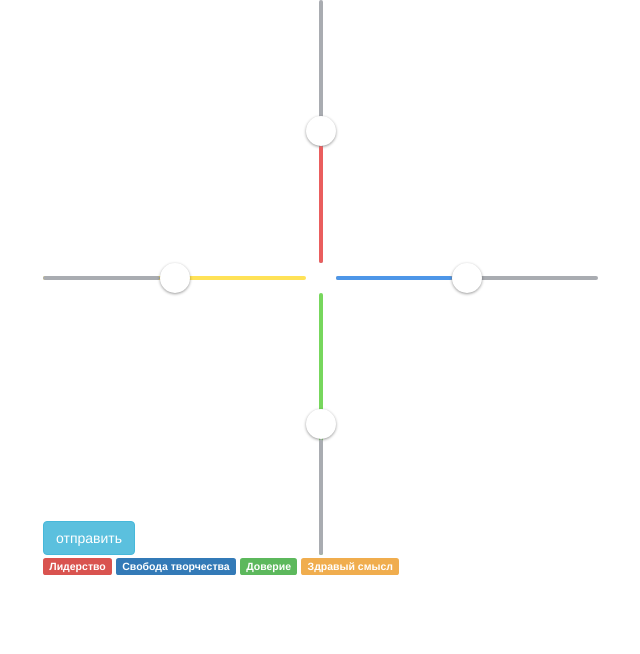
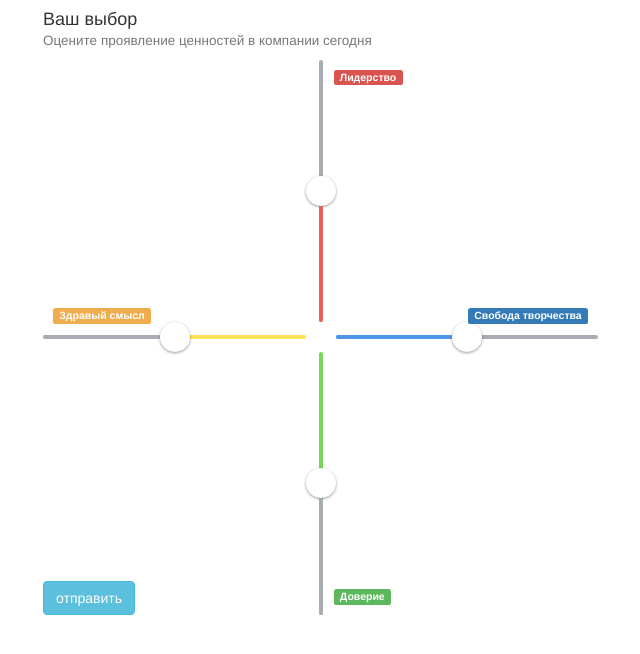
Before and after one commit to beholderrk/cross, a Django app: page / in a window 1280 px wide. Shown: the top 654 px of the page, without its empty margins (27-667 px from the left). Run offline with Django 3.2, Linux system fonts and the light colour scheme; some libraries are stand-ins or nearby versions.

Commit message:
подписи под осями.

```diff
--- a/main/static/main/css/app.css
+++ b/main/static/main/css/app.css
@@ -7,6 +7,26 @@
   position: absolute;
   bottom: 0;
   left: 0;
+}
+.cross .label-danger {
+  position: absolute;
+  top: 10px;
+  left: 290.5px;
+}
+.cross .label-primary {
+  position: absolute;
+  bottom: 290.5px;
+  right: 10px;
+}
+.cross .label-success {
+  position: absolute;
+  bottom: 10px;
+  left: 290.5px;
+}
+.cross .label-warning {
+  position: absolute;
+  bottom: 290.5px;
+  left: 10px;
 }
 .cross .horizontal {
   height: 30px;
--- a/main/static/main/css/app.less
+++ b/main/static/main/css/app.less
@@ -2,6 +2,7 @@
 @linewidth: 30px;
 @lineheight: @crossdimension/2 - @linewidth/2;
 @linepadding: @linewidth/2 - 2px;
+
 
 .cross {
   width: @crossdimension;
@@ -12,6 +13,30 @@
     position: absolute;
     bottom: 0;
     left: 0;
+  }
+
+  .label-danger {
+    position: absolute;
+    top: 10px;
+    left: @crossdimension/2 + @linepadding;
+  }
+
+  .label-primary {
+    position: absolute;
+    bottom: @crossdimension/2 + @linepadding;
+    right: 10px;
+  }
+
+  .label-success {
+    position: absolute;
+    bottom: 10px;
+    left: @crossdimension/2 + @linepadding;
+  }
+
+  .label-warning {
+    position: absolute;
+    bottom: @crossdimension/2 + @linepadding;
+    left: 10px;
   }
 
   .horizontal {
--- a/main/static/main/js/app.js
+++ b/main/static/main/js/app.js
@@ -14,6 +14,9 @@ var app = angular.module('app', [])
             $http.post('/stat/post/', current)
                 .then(function (resp) {
                     $scope.success = resp.data.success;
+                    if($scope.success){
+                        localStorage.setItem('voted', 'true')
+                    }
                     $scope.$emit('update.stat');
                     $timeout(function () {
                         $scope.success = false;
--- a/main/templates/index.html
+++ b/main/templates/index.html
@@ -14,6 +14,8 @@
 
         <div class="row">
             <div class="col-md-6 col-xs-12">
+                <h4>Ваш выбор<br/>
+                    <small>Оцените проявление ценностей в компании сегодня</small></h4>
                 <div class="cross">
                     <div class="cross-top"><powerange vertical="true" ng-model="current.leader"></powerange></div>
                     <div class="horizontal">
@@ -22,18 +24,18 @@
                     </div>
                     <div class="cross-bottom"><powerange vertical="true" invert="true" ng-model="current.trust"></powerange></div>
                     <button class="btn btn-info center-block" ng-disabled="process" ng-click="post_stat(current)">отправить</button>
+                    <span class="label label-danger">Лидерство</span>
+                    <span class="label label-primary">Свобода творчества</span>
+                    <span class="label label-success">Доверие</span>
+                    <span class="label label-warning">Здравый смысл</span>
                 </div>
-
-                <span class="label label-danger">Лидерство</span>
-                <span class="label label-primary">Свобода творчества</span>
-                <span class="label label-success">Доверие</span>
-                <span class="label label-warning">Здравый смысл</span>
-
                 <div class="alert alert-success" ng-if="success">
                     данные сохранены
                 </div>
             </div>
             <div class="col-md-6 col-xs-12 result" ng-if="total">
+                <h4>Статистика за день<br/>
+                    <small>усредненные значния показателей за день</small></h4>
                 <div class="cross">
                     <div class="cross-top"><powerange vertical="true" ng-model="total.leader" disabled="true"></powerange></div>
                     <div class="horizontal">
@@ -41,6 +43,10 @@
                         <div class="cross-right"><powerange ng-model="total.freeart" disabled="true"></powerange></div>
                     </div>
                     <div class="cross-bottom"><powerange vertical="true" invert="true" ng-model="total.trust" disabled="true"></powerange></div>
+                    <span class="label label-danger">Лидерство</span>
+                    <span class="label label-primary">Свобода творчества</span>
+                    <span class="label label-success">Доверие</span>
+                    <span class="label label-warning">Здравый смысл</span>
                 </div>
                 {% verbatim %}
                 <p class="bg-info">кол-во человек: {{ total.count }}</p>
```
